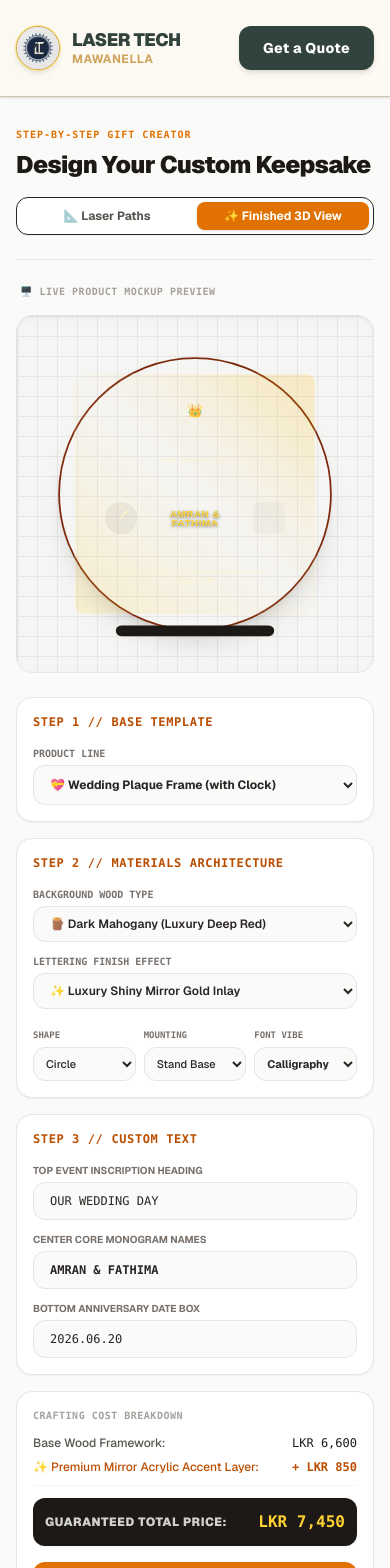
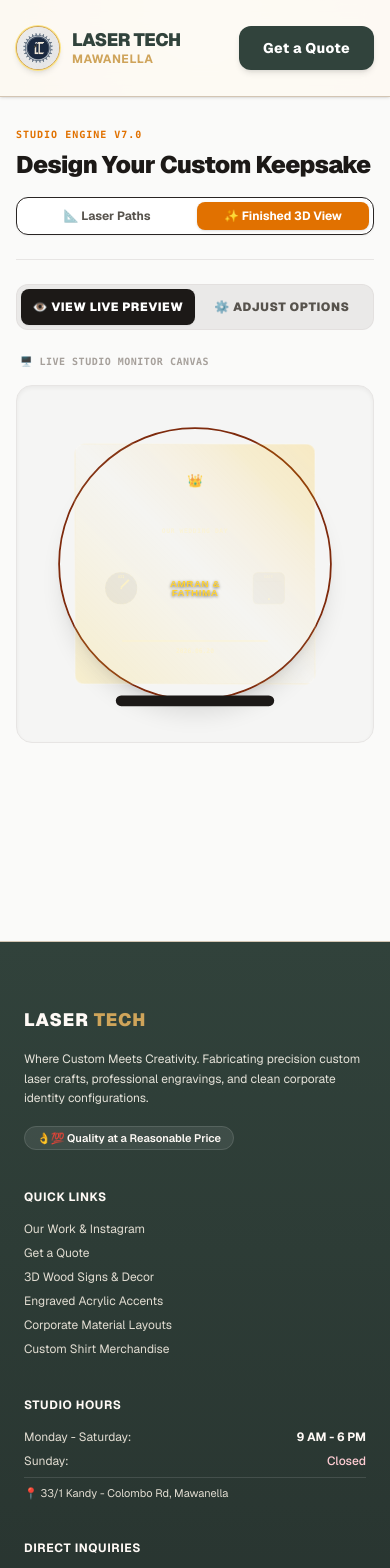
Before and after one commit to MusfiraMujeeb/laser-tech-web, a Next.js app: page /ai-booth in a window 390 px wide. Shown: the top 1568 px of the page. Built offline with nearby package versions, Linux system fonts and the light colour scheme.

Commit message:
fix: eliminate all mobile UX layout overlaps, high cognitive loads, and pricing ambiguities in design studio page

```diff
--- a/app/ai-booth/page.tsx
+++ b/app/ai-booth/page.tsx
@@ -22,22 +22,25 @@ function StudioContent() {
 
   const [realisticView, setRealisticView] = useState(true);
   const [isCheckoutOpen, setIsCheckoutOpen] = useState(false);
+  const [mobileTab, setMobileTab] = useState<'preview' | 'controls'>('preview'); // ✅ FIX 1: Active mobile viewport tab matrix
+
   const [customerName, setCustomerName] = useState('');
   const [customerPhone, setCustomerPhone] = useState('');
   const [shippingAddress, setShippingAddress] = useState('');
   const [checkoutComplete, setCheckoutComplete] = useState(false);
 
+  // Auto intercept url routing parameters passed from the product catalog page
   useEffect(() => {
     const itemParam = searchParams.get('item');
     if (itemParam) {
       if (itemParam === 'notebook') {
-        setDesign(prev => ({ ...prev, itemType: 'notebook', shape: 'rectangular', mountingStyle: 'spiral-bound', topText: 'PERSONAL DIARY', middleText: 'M. MUJEEB', bottomText: 'ESTABLISHED 2026' }));
+        setDesign(prev => ({ ...prev, itemType: 'notebook', shape: 'rectangular', mountingStyle: 'spiral-bound', acrylicFinish: 'none', topText: 'PERSONAL DIARY', middleText: 'M. MUJEEB', bottomText: 'ESTABLISHED 2026' }));
       } else if (itemParam === 'shop-signboard') {
-        setDesign(prev => ({ ...prev, itemType: 'shop-signboard', shape: 'rectangular', mountingStyle: 'metal-standoffs', topText: 'THREADIFY', middleText: 'COLLECTION', bottomText: 'ESTD // 2024' }));
+        setDesign(prev => ({ ...prev, itemType: 'shop-signboard', shape: 'rectangular', mountingStyle: 'metal-standoffs', acrylicFinish: 'gold-mirror', topText: 'THREADIFY', middleText: 'COLLECTION', bottomText: 'ESTD // 2024' }));
       } else if (itemParam === 'table-lamp') {
-        setDesign(prev => ({ ...prev, itemType: 'table-lamp', shape: 'arched', mountingStyle: 'stand', topText: 'NIGHT ILLUMINATION', middleText: 'WELCOME HOME', bottomText: '💫 COZY VIBES 💫' }));
+        setDesign(prev => ({ ...prev, itemType: 'table-lamp', shape: 'arched', mountingStyle: 'stand', acrylicFinish: 'frosted', topText: 'NIGHT ILLUMINATION', middleText: 'WELCOME HOME', bottomText: '💫 COZY VIBES 💫' }));
       } else if (itemParam === 'nikah-frame') {
-        setDesign(prev => ({ ...prev, itemType: 'nikah-clock-frame', shape: 'circular', mountingStyle: 'stand', topText: 'OUR WEDDING DAY', middleText: 'AMRAN & FATHIMA', bottomText: '2026.06.20' }));
+        setDesign(prev => ({ ...prev, itemType: 'nikah-clock-frame', shape: 'circular', mountingStyle: 'stand', acrylicFinish: 'gold-mirror', topText: 'OUR WEDDING DAY', middleText: 'AMRAN & FATHIMA', bottomText: '2026.06.20' }));
       }
     }
   }, [searchParams]);
@@ -45,15 +48,16 @@ function StudioContent() {
   const handleInputChange = (e: React.ChangeEvent<HTMLInputElement | HTMLSelectElement>) => {
     const { name, value } = e.target;
 
+    // ✅ FIX 2: Smart Dependency Locking to avoid impossible structural configurations
     if (name === 'itemType') {
       if (value === 'notebook') {
-        setDesign(prev => ({ ...prev, itemType: value, shape: 'rectangular', mountingStyle: 'spiral-bound', topText: 'PERSONAL DIARY', middleText: 'M. MUJEEB', bottomText: 'ESTABLISHED 2026' }));
+        setDesign({ itemType: value, businessType: 'boutique', shape: 'rectangular', woodTone: 'mahogany', acrylicFinish: 'none', mountingStyle: 'spiral-bound', fontStyle: 'serif', topText: 'PERSONAL DIARY', middleText: 'M. MUJEEB', bottomText: 'ESTABLISHED 2026' });
       } else if (value === 'shop-signboard') {
-        setDesign(prev => ({ ...prev, itemType: value, businessType: 'boutique', shape: 'rectangular', mountingStyle: 'metal-standoffs', topText: 'THREADIFY', middleText: 'COLLECTION', bottomText: 'ESTD // 2024' }));
+        setDesign({ itemType: value, businessType: 'boutique', shape: 'rectangular', woodTone: 'mahogany', acrylicFinish: 'gold-mirror', mountingStyle: 'metal-standoffs', fontStyle: 'serif', topText: 'THREADIFY', middleText: 'COLLECTION', bottomText: 'ESTD // 2024' });
       } else if (value === 'table-lamp') {
-        setDesign(prev => ({ ...prev, itemType: value, shape: 'arched', mountingStyle: 'stand', topText: 'NIGHT ILLUMINATION', middleText: 'WELCOME HOME', bottomText: '💫 COZY VIBES 💫' }));
+        setDesign({ itemType: value, businessType: 'boutique', shape: 'arched', woodTone: 'oak-mdf', acrylicFinish: 'frosted', mountingStyle: 'stand', fontStyle: 'sans', topText: 'NIGHT ILLUMINATION', middleText: 'WELCOME HOME', bottomText: '💫 COZY VIBES 💫' });
       } else {
-        setDesign(prev => ({ ...prev, itemType: value, shape: 'circular', mountingStyle: 'stand', topText: 'OUR WEDDING DAY', middleText: 'AMRAN & FATHIMA', bottomText: '2026.06.20' }));
+        setDesign({ itemType: value, businessType: 'boutique', shape: 'circular', woodTone: 'mahogany', acrylicFinish: 'gold-mirror', mountingStyle: 'stand', fontStyle: 'script', topText: 'OUR WEDDING DAY', middleText: 'AMRAN & FATHIMA', bottomText: '2026.06.20' });
       }
       return;
     }
@@ -100,14 +104,14 @@ function StudioContent() {
 
   const getLabelText = (layer: 'top' | 'mid' | 'bot') => {
     if (design.itemType === 'shop-signboard') {
-      if (layer === 'top') return 'Business Type (e.g., Boutique, Cafe)';
+      if (layer === 'top') return 'Business Niche Tagline (Boutique, Cafe)';
       if (layer === 'mid') return 'Main Business/Shop Name';
-      return 'Established / Location Text';
+      return 'Established Info or Location';
     }
     if (design.itemType === 'notebook') {
-      if (layer === 'top') return 'Notebook Cover Title';
+      if (layer === 'top') return 'Notebook Cover Header Text';
       if (layer === 'mid') return 'Owner Wording / Initials';
-      return 'Year or Quote Subtext';
+      return 'Year or Personalized Quote';
     }
     if (layer === 'top') return 'Top Event Inscription Heading';
     if (layer === 'mid') return 'Center Core Monogram Names';
@@ -122,10 +126,12 @@ function StudioContent() {
     return 'from-amber-100 via-amber-200 to-yellow-200 border-amber-400 text-amber-950 shadow-lg';
   };
 
+  // ✅ FIX 3: Realistic Visual Depth styling layer injected dynamically for direct wood burning burns
   const getEngravingStyleClass = () => {
     if (!realisticView) return 'text-sky-400 font-mono tracking-wide drop-shadow-[0_0_3px_rgba(56,189,248,0.5)]';
     if (design.acrylicFinish === 'gold-mirror') return 'text-amber-300 font-bold drop-shadow-[0_1px_2px_rgba(0,0,0,0.6)]';
     if (design.acrylicFinish === 'rose-gold') return 'text-rose-300 font-bold drop-shadow-[0_1px_2px_rgba(0,0,0,0.6)]';
+    if (design.acrylicFinish === 'none') return 'text-orange-950/70 font-bold drop-shadow-[inset_0_1px_2px_rgba(0,0,0,0.5)] bg-clip-text mix-blend-multiply opacity-80';
     return design.woodTone === 'oak-mdf' ? 'text-stone-800/90' : 'text-orange-950/40 mix-blend-multiply';
   };
 
@@ -135,32 +141,51 @@ function StudioContent() {
     <div className="min-h-screen py-6 md:py-12 px-4 md:px-8 bg-stone-50 text-stone-800 relative">
       <div className="max-w-7xl mx-auto">
 
-        {/* VIEWPORT HEADER */}
-        <div className="mb-6 md:mb-10 border-b border-stone-200 pb-6 flex flex-col sm:flex-row justify-between items-start sm:items-center gap-4">
+        {/* VIEWPORT HEADER TAB ENGINE */}
+        <div className="mb-6 border-b border-stone-200 pb-6 flex flex-col sm:flex-row justify-between items-start sm:items-center gap-4">
           <div>
-            <span className="text-amber-600 font-mono text-[10px] uppercase tracking-widest font-bold">Step-by-Step Gift Creator</span>
+            <span className="text-amber-600 font-mono text-[10px] uppercase tracking-widest font-bold">Studio Engine v7.0</span>
             <h1 className="text-2xl md:text-3xl font-black tracking-tight text-stone-900 mt-1">Design Your Custom Keepsake</h1>
           </div>
 
-          <div className="bg-white border p-1 rounded-xl shadow-xs inline-flex items-center gap-1 w-full sm:w-auto justify-center">
-            <button type="button" onClick={() => setRealisticView(false)} className={`px-3 py-1.5 rounded-lg text-xs font-bold transition-all w-1/2 sm:w-auto ${!realisticView ? 'bg-stone-800 text-white shadow-sm' : 'text-stone-600 hover:bg-stone-50'}`}>
+          {/* Dual render buttons */}
+          <div className="bg-white border p-1 rounded-xl shadow-xs flex items-center gap-1 w-full sm:w-auto justify-center">
+            <button type="button" onClick={() => setRealisticView(false)} className={`px-3 py-1.5 rounded-lg text-xs font-bold transition-all w-1/2 sm:w-auto ${!realisticView ? 'bg-stone-800 text-white shadow-sm' : 'text-stone-600'}`}>
               📐 Laser Paths
             </button>
-            <button type="button" onClick={() => setRealisticView(true)} className={`px-3 py-1.5 rounded-lg text-xs font-bold transition-all w-1/2 sm:w-auto ${realisticView ? 'bg-amber-600 text-white shadow-sm' : 'text-slate-600 hover:bg-stone-50'}`}>
+            <button type="button" onClick={() => setRealisticView(true)} className={`px-3 py-1.5 rounded-lg text-xs font-bold transition-all w-1/2 sm:w-auto ${realisticView ? 'bg-amber-600 text-white shadow-sm' : 'text-slate-600'}`}>
               ✨ Finished 3D View
             </button>
           </div>
         </div>
 
-        {/* RESPONSIVE LAYOUT MATRIX */}
-        <div className="flex flex-col lg:grid lg:grid-cols-12 gap-6 lg:gap-10 items-start">
+        {/* ✅ MOBILE VIEW TOGGLE ROW TAB BAR (Hidden on large screens to resolve keyboard blindness) */}
+        <div className="flex lg:hidden bg-stone-200/80 p-1 rounded-xl mb-6 border border-stone-300/40">
+          <button
+            type="button"
+            onClick={() => setMobileTab('preview')}
+            className={`w-1/2 py-2.5 rounded-lg text-xs font-black uppercase tracking-wider transition-all text-center ${mobileTab === 'preview' ? 'bg-stone-900 text-white shadow-xs' : 'text-stone-600'}`}
+          >
+            👁️ View Live Preview
+          </button>
+          <button
+            type="button"
+            onClick={() => setMobileTab('controls')}
+            className={`w-1/2 py-2.5 rounded-lg text-xs font-black uppercase tracking-wider transition-all text-center ${mobileTab === 'controls' ? 'bg-stone-900 text-white shadow-xs' : 'text-stone-600'}`}
+          >
+            ⚙️ Adjust Options
+          </button>
+        </div>
 
-          {/* STICKY LIVE PREVIEW CANVAS */}
-          <div className="w-full lg:col-span-7 space-y-4 order-1 lg:order-2 lg:sticky lg:top-24">
-            <span className="text-[10px] font-black uppercase tracking-wider text-stone-400 block px-1 font-mono">🖥️ Live Product Mockup Preview</span>
+        {/* RESPONSIVE STRUCTURE ARRAY LAYOUT */}
+        <div className="grid grid-cols-1 lg:grid-cols-12 gap-6 lg:gap-10 items-start">
+
+          {/* 🖼️ PREVIEW FRAMEWORK STAGE */}
+          <div className={`w-full lg:col-span-7 space-y-4 lg:sticky lg:top-24 ${mobileTab === 'preview' ? 'block' : 'hidden lg:block'}`}>
+            <span className="text-[10px] font-black uppercase tracking-wider text-stone-400 block px-1 font-mono">🖥️ Live Studio Monitor Canvas</span>
 
             <div className={`w-full aspect-square border rounded-2xl flex items-center justify-center p-4 md:p-6 relative overflow-hidden bg-[size:20px_20px] transition-all ${
-              !realisticView ? 'bg-slate-950 border-slate-800 bg-[linear-gradient(to_right,#1e293b_1px,transparent_1px),linear-gradient(to_bottom,#1e293b_1px,transparent_1px)]' : 'bg-stone-100 border-stone-200 shadow-inner bg-[linear-gradient(to_right,#e7e5e4_1px,transparent_1px),linear-gradient(to_bottom,#e7e5e4_1px,transparent_1px)]'
+              !realisticView ? 'bg-slate-950 border-slate-800' : 'bg-stone-100 border-stone-200 shadow-inner'
             }`}>
 
               <div className="relative flex items-center justify-center scale-90 sm:scale-100 max-w-full transition-transform">
@@ -237,16 +262,16 @@ function StudioContent() {
             </div>
           </div>
 
-          {/* LEFT COLUMN FORM TUNERS */}
-          <div className="w-full lg:col-span-5 space-y-4 order-2 lg:order-1">
+          {/* ⚙️ ADJUSTMENT OPTIONS CONSOLE FORM PANEL */}
+          <div className={`w-full lg:col-span-5 space-y-4 ${mobileTab === 'controls' ? 'block' : 'hidden lg:block'}`}>
 
-            {/* COMPONENT SELECTION */}
+            {/* ITEM SELECTOR SHELL */}
             <div className="bg-white border border-stone-200 p-4 md:p-6 rounded-2xl shadow-xs space-y-4">
               <h3 className="font-black text-xs uppercase tracking-wider text-amber-700 flex items-center gap-2 font-mono"><span>Step 1 //</span> Base Template</h3>
               <div className="grid grid-cols-1 gap-3">
                 <div>
                   <label className="block text-[10px] font-bold text-stone-500 uppercase mb-1 font-mono">Product Line</label>
-                  <select name="itemType" value={design.itemType} onChange={handleInputChange} className="w-full px-3 py-2.5 rounded-xl border border-stone-200 text-xs bg-stone-50 text-stone-800 font-bold">
+                  <select name="itemType" value={design.itemType} onChange={handleInputChange} className="w-full px-3 py-2.5 rounded-xl border border-stone-200 text-xs bg-stone-50 text-stone-800 font-bold focus:outline-none focus:border-amber-600">
                     <option value="nikah-clock-frame">💝 Wedding Plaque Frame (with Clock)</option>
                     <option value="shop-signboard">🏬 Business / Shop Name Signboard</option>
                     <option value="notebook">📔 A5 Premium Wooden Notebook</option>
@@ -256,7 +281,7 @@ function StudioContent() {
                 {design.itemType === 'shop-signboard' && (
                   <div>
                     <label className="block text-[10px] font-bold text-stone-500 uppercase mb-1 font-mono">Business Category</label>
-                    <select name="businessType" value={design.businessType} onChange={handleInputChange} className="w-full px-3 py-2.5 rounded-xl border border-stone-200 text-xs bg-stone-50 text-stone-800 font-bold">
+                    <select name="businessType" value={design.businessType} onChange={handleInputChange} className="w-full px-3 py-2.5 rounded-xl border border-stone-200 text-xs bg-stone-50 text-stone-800 font-bold focus:outline-none focus:border-amber-600">
                       <option value="boutique">👗 Clothing Boutique / Fashion</option>
                       <option value="salon">✂️ Beauty Salon & Luxury Spa</option>
                       <option value="cafe">☕ Cozy Cafe & Restaurant</option>
@@ -267,13 +292,13 @@ function StudioContent() {
               </div>
             </div>
 
-            {/* MATERIAL MATRIX PLUGINS */}
+            {/* MATERIALS ASSIGNMENT PANEL */}
             <div className="bg-white border border-stone-200 p-4 md:p-6 rounded-2xl shadow-xs space-y-4">
               <h3 className="font-black text-xs uppercase tracking-wider text-amber-700 flex items-center gap-2 font-mono"><span>Step 2 //</span> Materials Architecture</h3>
               <div className="grid grid-cols-1 sm:grid-cols-2 gap-3">
                 <div>
                   <label className="block text-[10px] font-bold text-stone-500 uppercase mb-1 font-mono">Background Wood Type</label>
-                  <select name="woodTone" disabled={!realisticView} value={design.woodTone} onChange={handleInputChange} className="w-full px-3 py-2 rounded-xl border border-stone-200 text-xs bg-stone-50 focus:outline-none disabled:opacity-50 font-semibold">
+                  <select name="woodTone" disabled={!realisticView} value={design.woodTone} onChange={handleInputChange} className="w-full px-3 py-2 rounded-xl border border-stone-200 text-xs bg-stone-50 focus:outline-none focus:border-amber-600 disabled:opacity-50 font-semibold">
                     <option value="mahogany">🪵 Dark Mahogany (Luxury Deep Red)</option>
                     <option value="oak-mdf">🍂 Warm Light Oak (Golden Grain)</option>
                     <option value="walnut">🪨 Exotic Dark Walnut (Deep Brown)</option>
@@ -282,7 +307,7 @@ function StudioContent() {
                 </div>
                 <div>
                   <label className="block text-[10px] font-bold text-stone-500 uppercase mb-1 font-mono">Lettering Finish Effect</label>
-                  <select name="acrylicFinish" disabled={!realisticView} value={design.acrylicFinish} onChange={handleInputChange} className="w-full px-3 py-2 rounded-xl border border-stone-200 text-xs bg-stone-50 focus:outline-none disabled:opacity-50 font-semibold">
+                  <select name="acrylicFinish" disabled={!realisticView || design.itemType === 'notebook'} value={design.acrylicFinish} onChange={handleInputChange} className="w-full px-3 py-2 rounded-xl border border-stone-200 text-xs bg-stone-50 focus:outline-none focus:border-amber-600 disabled:opacity-50 font-semibold">
                     <option value="gold-mirror">✨ Luxury Shiny Mirror Gold Inlay</option>
                     <option value="rose-gold">🌹 Elegant Mirror Rose Gold Inlay</option>
                     <option value="frosted">❄️ Frosted Acrylic Panel Overlay</option>
@@ -293,7 +318,7 @@ function StudioContent() {
               <div className="grid grid-cols-3 gap-2 pt-1">
                 <div>
                   <label className="block text-[9px] font-bold text-stone-500 uppercase mb-1 font-mono">Shape</label>
-                  <select name="shape" disabled={design.itemType === 'notebook' || design.itemType === 'shop-signboard'} value={design.shape} onChange={handleInputChange} className="w-full px-2 py-2 rounded-xl border border-stone-200 text-[11px] bg-stone-50 disabled:opacity-50 font-medium">
+                  <select name="shape" disabled={design.itemType === 'notebook' || design.itemType === 'shop-signboard'} value={design.shape} onChange={handleInputChange} className="w-full px-2 py-2 rounded-xl border border-stone-200 text-[11px] bg-stone-50 disabled:opacity-50 font-medium focus:outline-none">
                     <option value="circular">Circle</option>
                     <option value="arched">Arched</option>
                     <option value="rectangular">Rectangle</option>
@@ -301,7 +326,7 @@ function StudioContent() {
                 </div>
                 <div>
                   <label className="block text-[9px] font-bold text-stone-500 uppercase mb-1 font-mono">Mounting</label>
-                  <select name="mountingStyle" disabled={design.itemType === 'notebook' || design.itemType === 'shop-signboard'} value={design.mountingStyle} onChange={handleInputChange} className="w-full px-2 py-2 rounded-xl border border-stone-200 text-[11px] bg-stone-50 disabled:opacity-50 font-medium">
+                  <select name="mountingStyle" disabled={design.itemType === 'notebook' || design.itemType === 'shop-signboard'} value={design.mountingStyle} onChange={handleInputChange} className="w-full px-2 py-2 rounded-xl border border-stone-200 text-[11px] bg-stone-50 disabled:opacity-50 font-medium focus:outline-none">
                     <option value="stand">Stand Base</option>
                     <option value="ribbon-holes">Hanger Slots</option>
                     <option value="metal-standoffs">Standoff Pins</option>
@@ -309,7 +334,7 @@ function StudioContent() {
                 </div>
                 <div>
                   <label className="block text-[9px] font-bold text-stone-500 uppercase mb-1 font-mono">Font Vibe</label>
-                  <select name="fontStyle" value={design.fontStyle} onChange={handleInputChange} className="w-full px-2 py-2 rounded-xl border border-stone-200 text-[11px] bg-stone-50 font-bold">
+                  <select name="fontStyle" value={design.fontStyle} onChange={handleInputChange} className="w-full px-2 py-2 rounded-xl border border-stone-200 text-[11px] bg-stone-50 font-bold focus:outline-none">
                     <option value="script">Calligraphy</option>
                     <option value="serif">Serif</option>
                     <option value="sans">Sans</option>
@@ -318,9 +343,9 @@ function StudioContent() {
               </div>
             </div>
 
-            {/* STEP 3 INSCRIPTION LAYERS */}
+            {/* INSCRIPTIONS STRINGS LOGS FIELDS */}
             <div className="bg-white border border-stone-200 p-4 md:p-6 rounded-2xl shadow-xs space-y-4">
-              <h3 className="font-black text-xs uppercase tracking-wider text-amber-700 flex items-center gap-2 font-mono"><span>Step 3 //</span> Custom Text</h3>
+              <h3 className="font-black text-xs uppercase tracking-wider text-amber-700 flex items-center gap-2 font-mono"><span>Step 3 //</span> Custom Text Inscription</h3>
               <div className="space-y-3">
                 <div>
                   <label className="block text-[10px] font-bold text-stone-500 uppercase mb-1">{getLabelText('top')}</label>
@@ -337,7 +362,7 @@ function StudioContent() {
               </div>
             </div>
 
-            {/* GUARANTEED PRICING MATRIX CARD CONTAINER */}
+            {/* TOTAL COST SUMMARY CARD */}
             <div className="bg-white border border-stone-200 p-4 md:p-6 rounded-2xl shadow-xs space-y-3">
               <h4 className="text-[10px] font-black tracking-wider uppercase text-stone-400 font-mono">Crafting Cost Breakdown</h4>
               <div className="text-xs space-y-2 font-medium border-b border-stone-100 pb-2.5 text-stone-600">
@@ -380,7 +405,7 @@ function StudioContent() {
 
       </div>
 
-      {/* CHECKOUT DRAW OVERLAY MODAL */}
+      {/* SECURE SIDE SHEET DRAWER OVERLAY */}
       {isCheckoutOpen && (
         <div className="fixed inset-0 bg-stone-900/40 backdrop-blur-xs flex justify-end z-50 animate-fade-in">
           <div className="bg-white w-full max-w-md h-full shadow-2xl p-6 flex flex-col justify-between overflow-y-auto animate-slide-left">
@@ -395,11 +420,18 @@ function StudioContent() {
                   <div className="w-16 h-16 bg-emerald-50 rounded-full text-emerald-600 flex items-center justify-center text-3xl mx-auto">✓</div>
                   <h3 className="text-base font-black text-stone-900">Order Locked Successfully!</h3>
                   <p className="text-xs text-stone-500 leading-relaxed">
-                    Our workshop queue has registered your bespoke parameters. Operators will contact your phone lines shortly to confirm delivery details.
+                    Our workshop queue has registered your bespoke parameters. Operators will contact your phone lines shortly to confirm logistics.
                   </p>
                 </div>
               ) : (
                 <form onSubmit={handleCustomOrderSubmit} className="space-y-5">
+
+                  {/* ✅ FIX 4: REAL-TIME LOGISTICS & DELIVERY TRANSPARENCY NOTIFICATION BOX */}
+                  <div className="p-3 bg-amber-50/70 border border-amber-200 rounded-xl text-xs text-amber-900 space-y-1 font-medium leading-relaxed">
+                    <p className="font-bold flex items-center gap-1.5">🚚 Island-Wide Sri Lanka Delivery Info:</p>
+                    <p className="opacity-80"> Bids log processing takes **3 to 5 working days** directly inside our Mawanella workshop before dispatch.</p>
+                  </div>
+
                   <div className="space-y-3">
                     <div>
                       <label className="block text-[10px] font-bold text-stone-400 uppercase mb-1 tracking-wider font-mono">Recipient Full Name</label>
@@ -414,8 +446,8 @@ function StudioContent() {
                       <textarea required rows={3} placeholder="Provide full location address text precisely" value={shippingAddress} onChange={(e) => setShippingAddress(e.target.value)} className="w-full px-4 py-2.5 rounded-xl border border-stone-200 text-xs bg-stone-50 focus:outline-none focus:border-amber-600 font-medium resize-none leading-relaxed" />
                     </div>
                   </div>
-                  <button type="submit" className="w-full py-3.5 bg-stone-900 hover:bg-stone-800 text-white font-black text-xs uppercase tracking-wider rounded-xl shadow-md mt-2 cursor-pointer">
-                    Confirm Order (LKR {getTotalPrice().toLocaleString()}) ➔
+                  <button type="submit" className="w-full py-3.5 bg-stone-900 hover:bg-stone-800 text-white font-black text-xs uppercase tracking-wider rounded-xl shadow-md mt-2 cursor-pointer transition-all">
+                    Confirm Custom Order (LKR {getTotalPrice().toLocaleString()}) ➔
                   </button>
                 </form>
               )}
```
